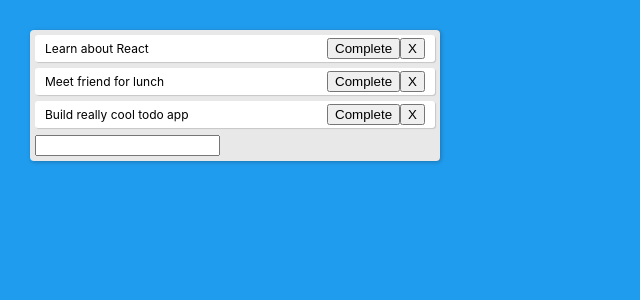
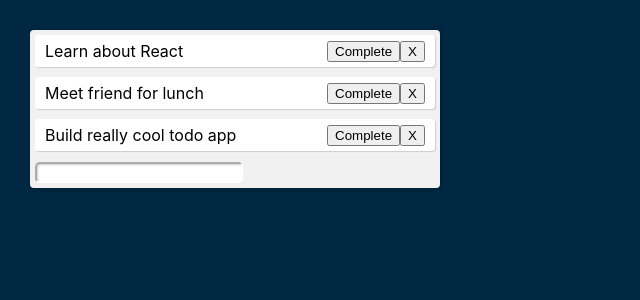
Before and after one commit to Ukkabanana/react-to-do, a React (Create React App) app: page / in a window 1280 px wide. Shown: the top 300 px of the page, without its empty margins (0-640 px from the left). Built offline with nearby package versions, Linux system fonts and the light colour scheme.

Commit message:
styling css a little bit

```diff
--- a/src/App.css
+++ b/src/App.css
@@ -1,11 +1,11 @@
 .app {
-  background: #209cee;
+  background: #002842;
   height: 100vh;
   padding: 30px;
 }
 
 .todo-list {
-  background: #e8e8e8;
+  background: #f1f1f1;
   border-radius: 4px;
   max-width: 400px;
   box-shadow: 1px 1px 4px rgba(0, 0, 0, 0.25);
@@ -18,8 +18,16 @@
   border-radius: 3px;
   box-shadow: 1px 1px 1px rgba(0, 0, 0, 0.15);
   display: flex;
-  font-size: 12px;
+  font-size: 16px;
   justify-content: space-between;
-  margin-bottom: 6px;
-  padding: 3px 10px;
+  margin-bottom: 10px;
+  padding: 5px 10px;
 }
+
+.input{
+  align-self: center;
+  border-radius: 5px;
+  border-color: #ffffff;
+  box-shadow: inset 1px 1px 2px rgba(0, 0, 0, 0.20);
+  width: 200px;
+}
```
